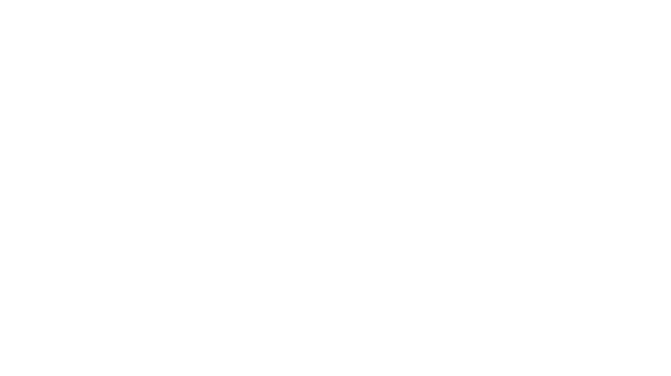
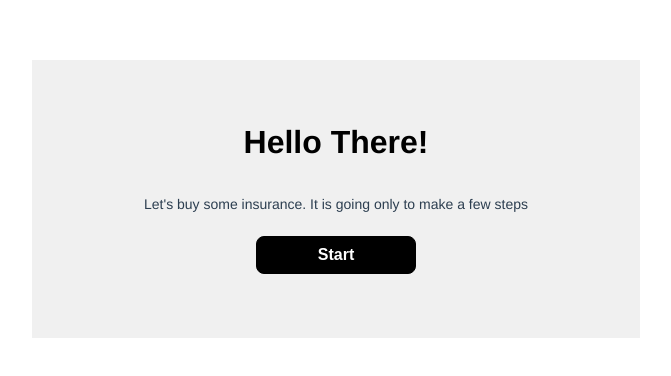
Before and after one commit to oelleuch1/covergo_home_test, a Vue app: page / in a window 1280 px wide. Shown: the part 164-540 px from the top of the page, without its empty margins (304-975 px from the left). Built offline with nearby package versions, Linux system fonts and the light colour scheme.

Commit message:
feat: add home page content

```diff
--- a/src/App.vue
+++ b/src/App.vue
@@ -11,5 +11,10 @@
   -moz-osx-font-smoothing: grayscale;
   text-align: center;
   color: #2c3e50;
+  height: 100vh;
+}
+
+body {
+  margin: 0;
 }
 </style>
--- a/src/assets/styles/_variables.scss
+++ b/src/assets/styles/_variables.scss
@@ -2,4 +2,4 @@
 $disabled: #b9b9bc;
 $black: #000000;
 $white: #ffffff;
-$primary: blueviolet;
+$grey: #f0f0f0;
--- /dev/null
+++ b/src/components/home/HomeContent.vue
@@ -0,0 +1,50 @@
+<template>
+  <div class="home-content">
+    <base-card>
+      <h1 class="home-content__title"> Hello There! </h1>
+      <p class="home-content__description">
+        Let's buy some insurance. It is going only to make a few steps
+      </p>
+      <div class="home-content__start">
+        <base-button label="Start" @click="startBuyingHandler" />
+      </div>
+    </base-card>
+  </div>
+</template>
+
+<script>
+import BaseButton from "@/components/ui/atoms/BaseButtom";
+import BaseCard from "@/components/ui/molecules/BaseCard";
+
+export default {
+  name: "HomeContent",
+  components: { BaseButton, BaseCard },
+  methods: {
+    startBuyingHandler() {
+      this.$router.push('/about')
+    }
+  }
+}
+</script>
+
+<style lang="scss" scoped>
+  .home-content {
+    width: 38rem;
+    height: 22rem;
+
+    &__title {
+      color: $black;
+      margin-top: 0;
+    }
+
+    &__description {
+      font-size: 0.875rem;
+      margin-bottom: 1.5rem;
+    }
+
+    &__start {
+      width: 10rem;
+    }
+
+  }
+</style>
--- a/src/components/ui/atoms/BaseButtom.vue
+++ b/src/components/ui/atoms/BaseButtom.vue
@@ -37,7 +37,8 @@
   line-height: 100%;
   color: $white;
   cursor: pointer;
-  background: blueviolet;
+  background: $black;
+  padding: 0.625rem 0;
 
   &__disabled {
     background: $disabled;
--- /dev/null
+++ b/src/components/ui/molecules/BaseCard.vue
@@ -0,0 +1,22 @@
+<template>
+  <div class="base-card">
+    <slot />
+  </div>
+</template>
+
+<script>
+export default {
+  name: "BaseCard"
+}
+</script>
+
+<style lang="scss" scoped>
+  .base-card {
+    background: $grey;
+    padding: 4rem;
+    display: flex;
+    flex-direction: column;
+    align-items: center;
+    justify-content: center;
+  }
+</style>
--- /dev/null
+++ b/src/layouts/DefaultLayout.vue
@@ -0,0 +1,21 @@
+<template>
+  <div class="default-layout">
+    <slot />
+  </div>
+</template>
+
+<script>
+export default {
+  name: "DefaultLayout"
+}
+</script>
+
+<style lang="scss" scoped>
+  .default-layout {
+    width: 100%;
+    height: 100%;
+    display: flex;
+    justify-content: center;
+    align-items: center;
+  }
+</style>
--- a/src/router/index.js
+++ b/src/router/index.js
@@ -13,7 +13,8 @@
 ]
 
 const router = new VueRouter({
-  routes
+  routes,
+  mode: 'history'
 })
 
 export default router
--- a/src/views/HomeView.vue
+++ b/src/views/HomeView.vue
@@ -1,12 +1,15 @@
 <template>
-  <div class="home-view">
-
-  </div>
+  <default-layout>
+      <home-content />
+  </default-layout>
 </template>
 
 <script>
 
+import HomeContent from "@/components/home/HomeContent";
+import DefaultLayout from "@/layouts/DefaultLayout";
 export default {
   name: 'HomeView',
+  components: { DefaultLayout, HomeContent },
 }
 </script>
```
